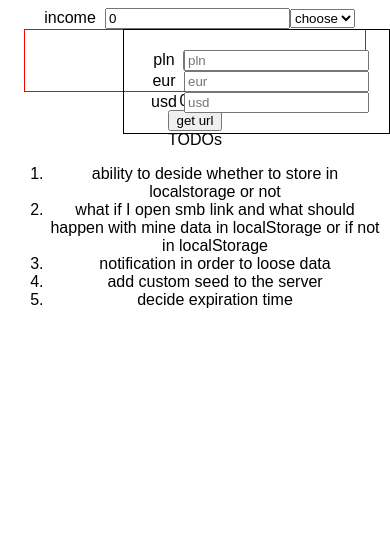
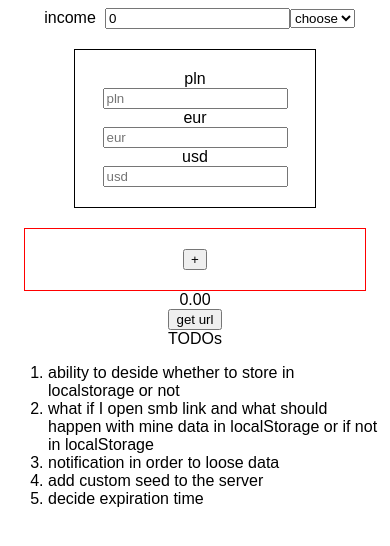
Before and after one commit to ijsyouridea/expense_forecast_tool, a React (Create React App) app: page / in a window 390 px wide. Shown: the top 546 px of the page. Built offline with nearby package versions, Linux system fonts and the light colour scheme.

Commit message:
feat: style update

```diff
--- a/src/components/Rates.js
+++ b/src/components/Rates.js
@@ -3,12 +3,7 @@ import CurrencyInput from "./CurrencyInput";
 export default function Rates({ currencies, setCurrencies, currenciesList }) {
   return (
     <div
-      style={{
-        border: "1px solid black",
-        padding: "20px",
-        position: "absolute",
-        right: "0"
-      }}
+      className="rates"
     >
       {currenciesList.map((currency) => (
         <CurrencyInput
--- a/src/styles.css
+++ b/src/styles.css
@@ -2,3 +2,19 @@
   font-family: sans-serif;
   text-align: center;
 }
+.rates {
+  border: 1px solid black;
+  padding: 20px;
+  position: absolute;
+  right: 0;
+}
+@media screen and (max-width: 820px) {
+  .rates {
+    position: relative;
+    width: 200px;
+    margin: 20px auto;
+  }
+}
+li {
+  text-align: left;
+}
```
